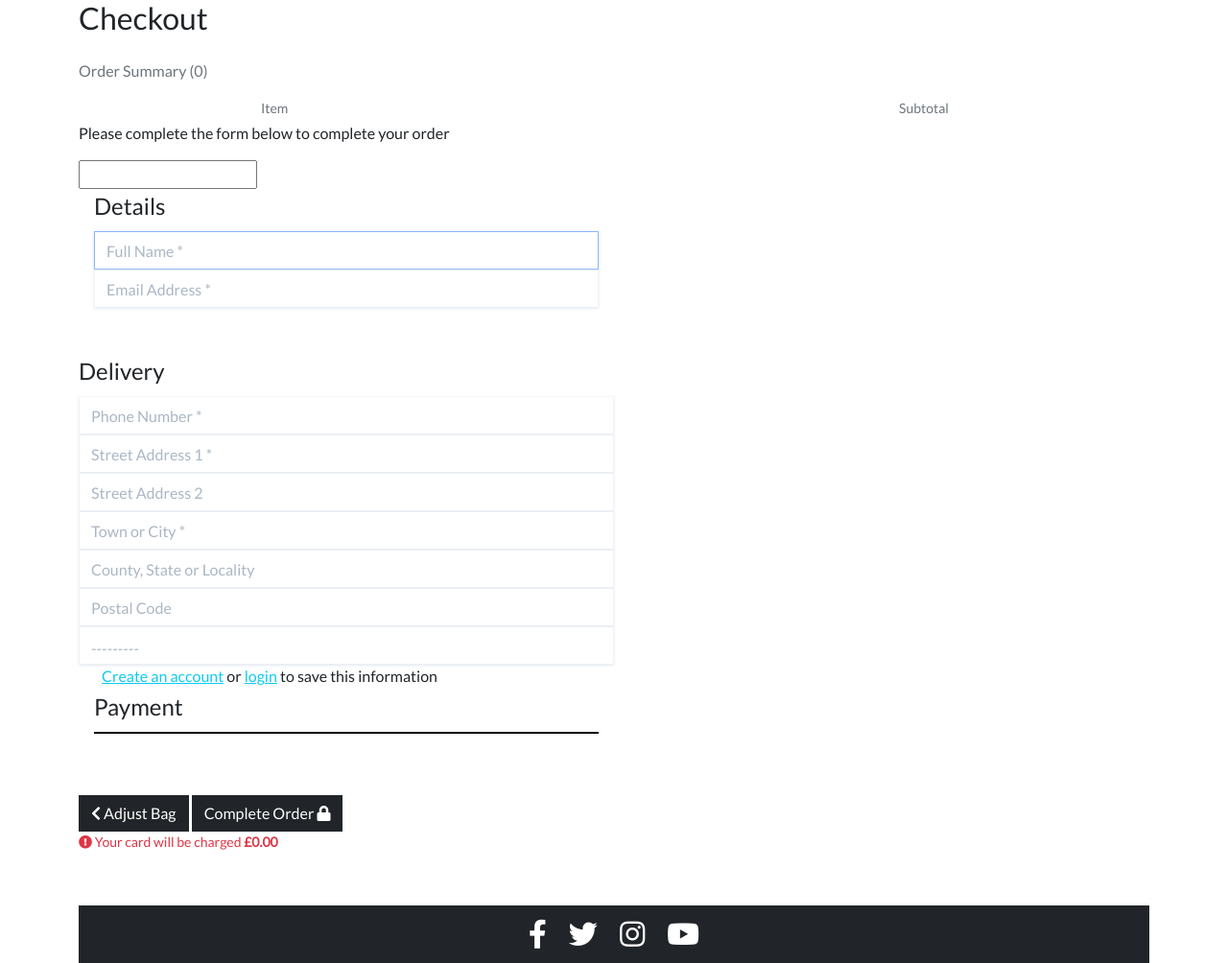
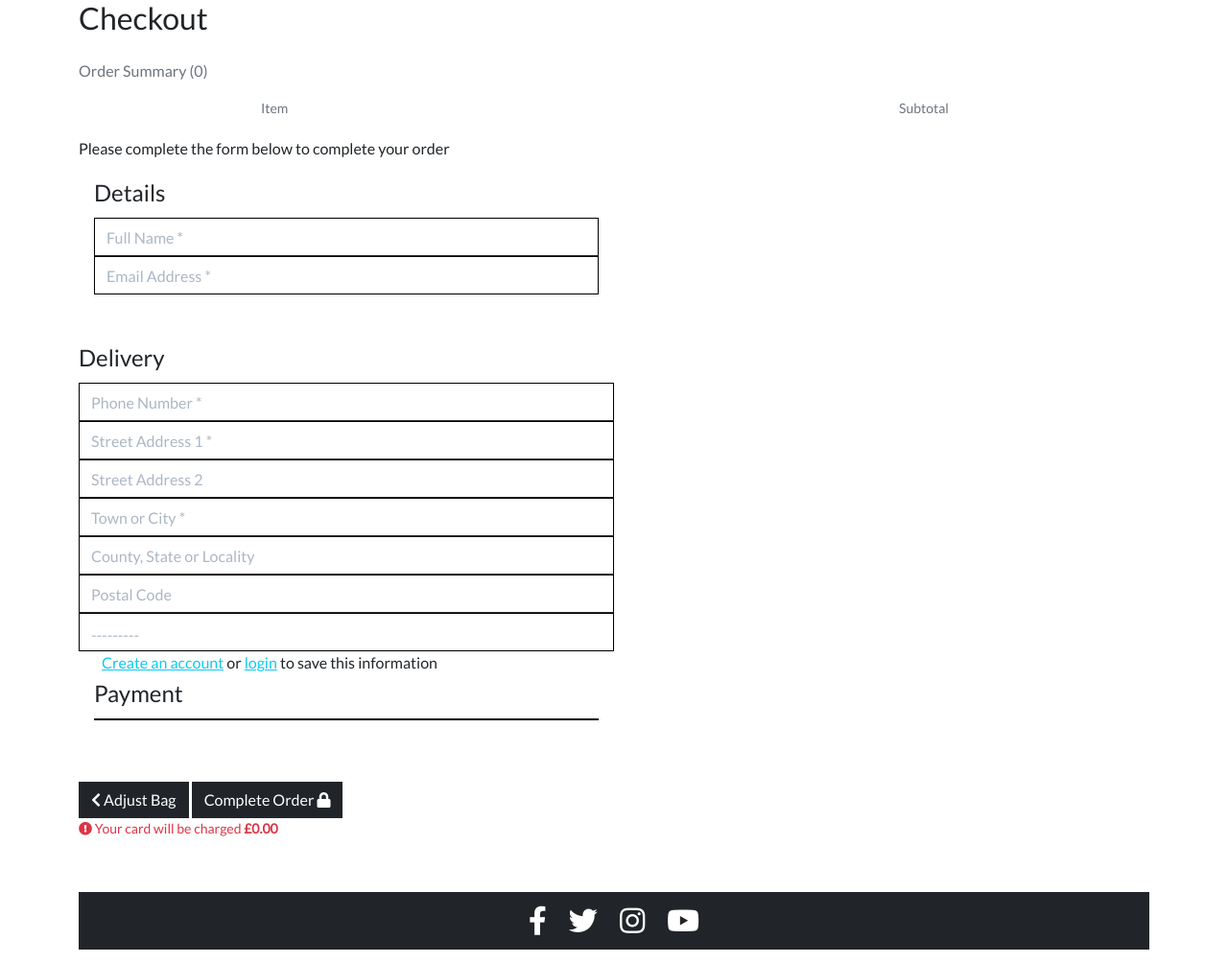
Before and after one commit to Chloe-O/Nandi-Store, a Django app: template checkout/templates/checkout/checkout.html in a window 1280 px wide. Shown: the part 80-1084 px from the top of the page at 96% size. Run offline with Django 3.2, Linux system fonts and the light colour scheme; the template is opened without the code that fills it: values that come from a table or form of the project are taken from there, others are empty; some libraries are stand-ins or nearby versions.

Commit message:
extra 'form' tag removed from checkout.html

```diff
--- a/checkout/templates/checkout/checkout.html
+++ b/checkout/templates/checkout/checkout.html
@@ -60,10 +60,10 @@
             </div>
             {% endfor %}
 
-            <div class="col-12 col-lg-6">
+            <div class="col-12 col-lg-6 mt-3">
                 <p>Please complete the form below to complete your order</p>
-                <form>
-                    <input action="{% url 'checkout' %}" method="POST" id="payment-form">
+
+                    <form action="{% url 'checkout' %}" method="POST" id="payment-form">
                     {% csrf_token %}
 
 
```
